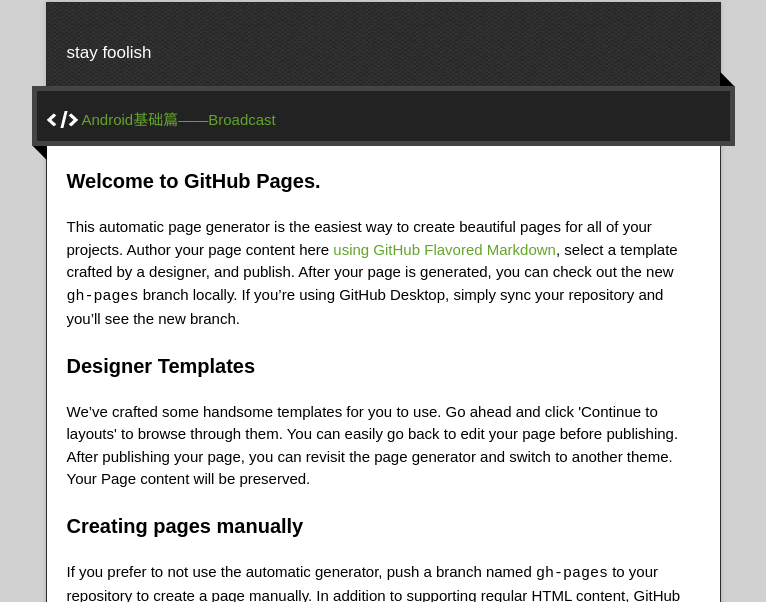
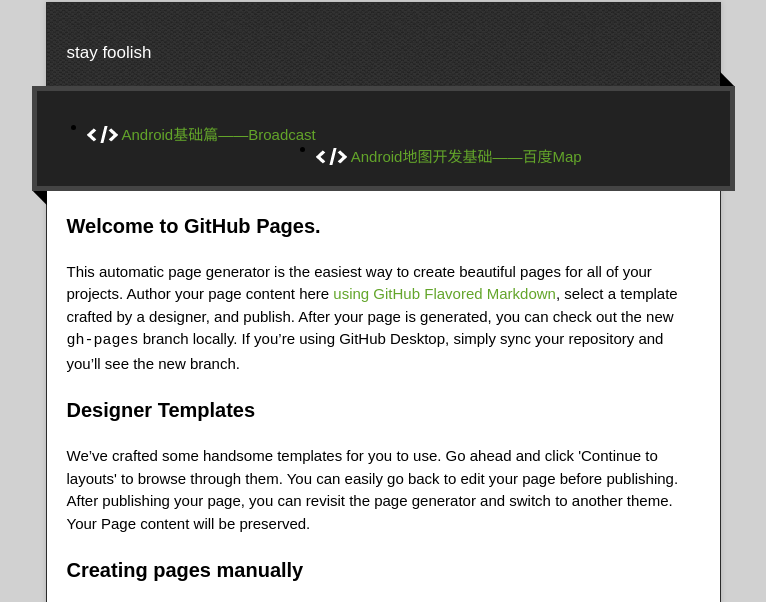
Before and after one commit to Foolish/Foolish.github.io, a plain HTML site: page index.html in a window 1280 px wide. Shown: the part 128-730 px from the top of the page, without its empty margins (257-1023 px from the left). Drawn offline with nearby package versions, Linux system fonts and the light colour scheme.

Commit message:
baidumap

```diff
--- a/index.html
+++ b/index.html
@@ -29,8 +29,11 @@
       <div id="main" role="main">
         <div class="download-bar">
         <div class="inner">
-          <a href="./android/android基础篇——Broadcast机制.htm" class="code">Android基础篇——Broadcast</a>
-        </div>
+		<ul>
+          <li><a href="./android/android基础篇——Broadcast机制.htm" class="code">Android基础篇——Broadcast</a></li>
+		  <li><a href="./android/Android开发——百度地图.htm" class="code">Android地图开发基础——百度Map</a></li>
+        </ul>
+		</div>
         <span class="blc"></span><span class="trc"></span>
         </div>
         <article class="markdown-body">
```
